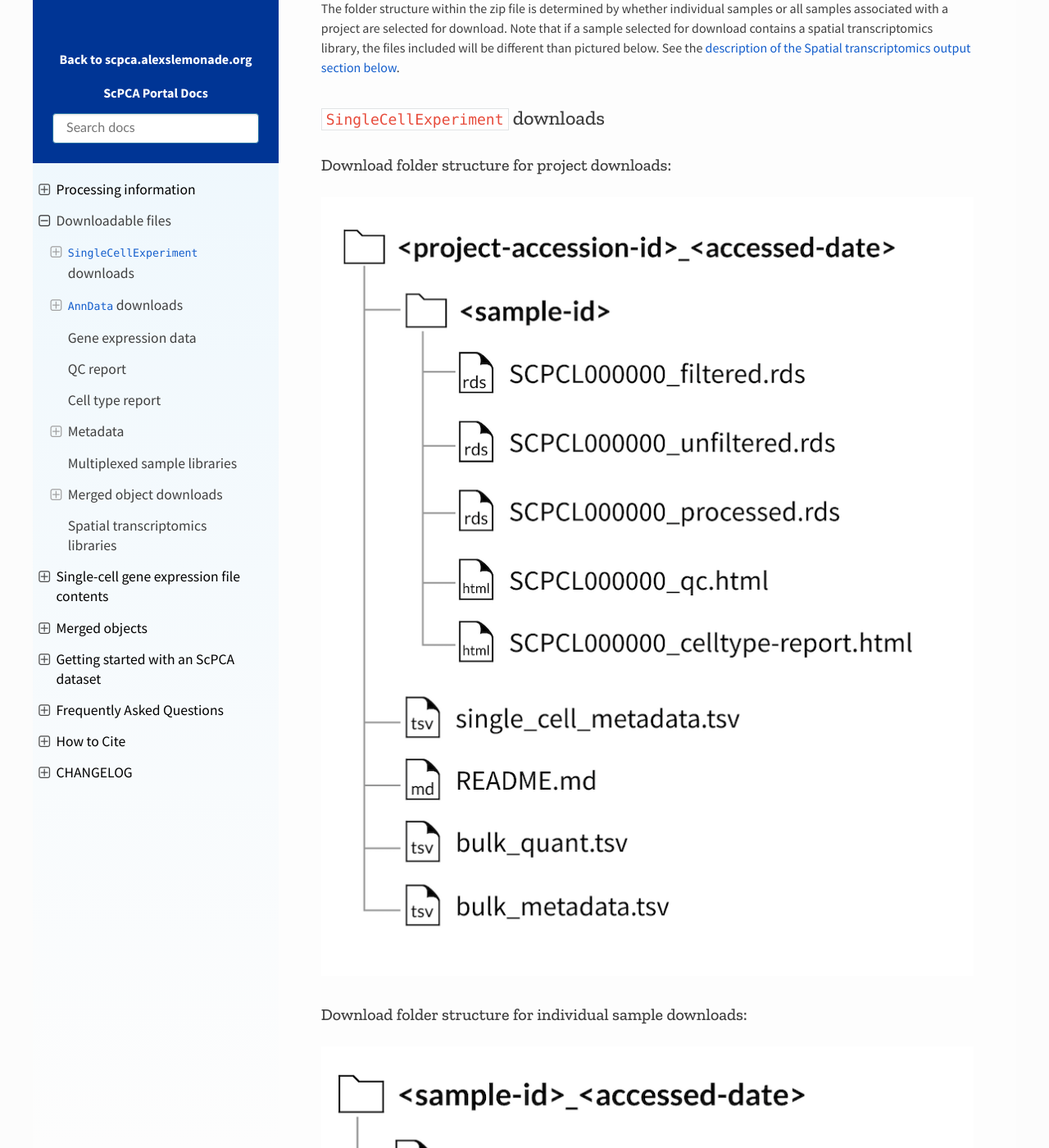
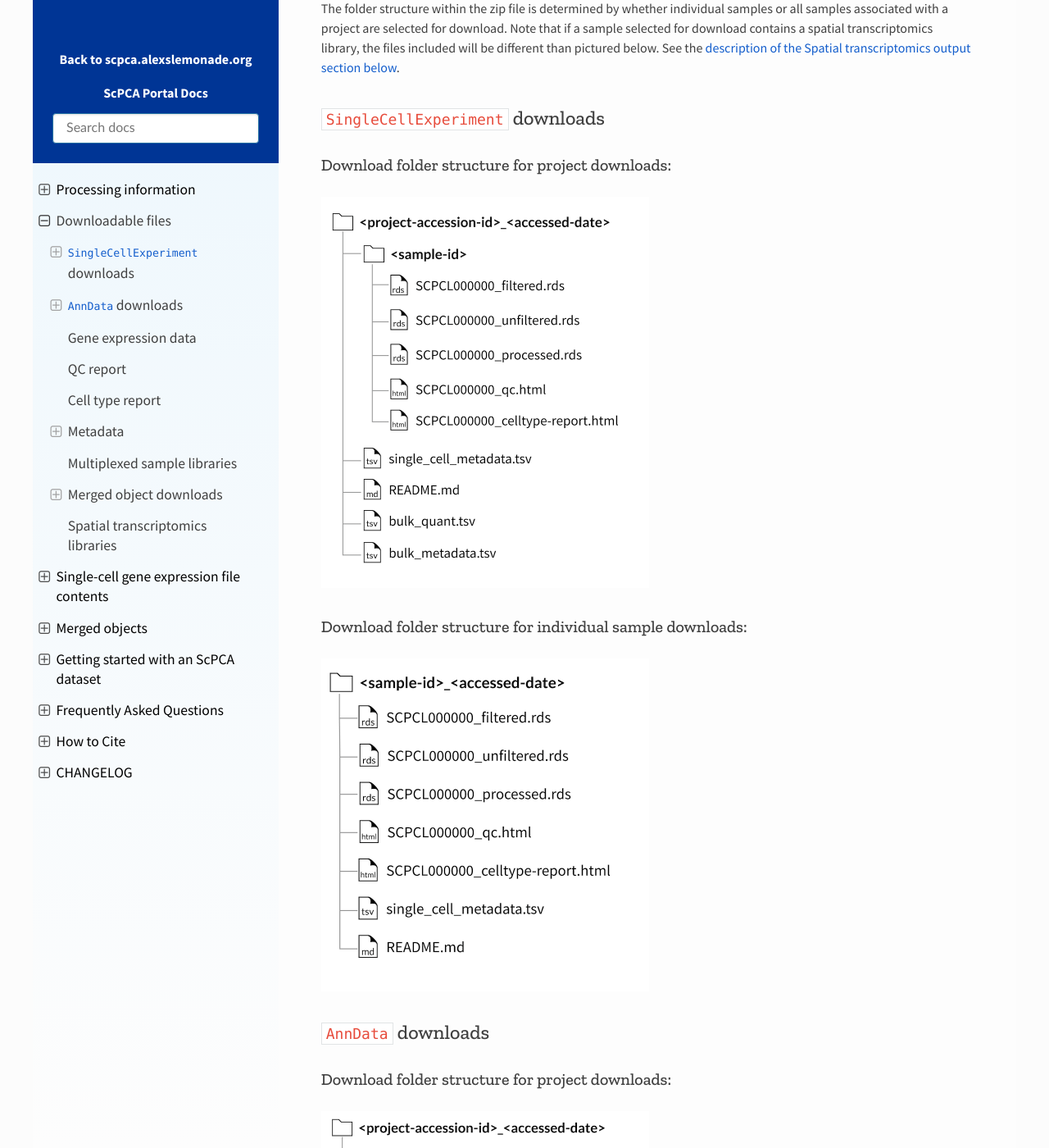
Before and after one commit to DongzeHE/scpca-docs, a Sphinx documentation site: the page built from docs/download_files.md, in a window 1280 px wide and 1400 px high, scrolled down 1178 px. Shown: the whole window at 82% size. Built offline with Sphinx 7.4.7 and the Read the Docs theme 2.0.0, drawn with Linux system fonts in a browser that asks for light colours.

Commit message:
set max width to 400

```diff
--- a/docs/_static/style.css
+++ b/docs/_static/style.css
@@ -11,6 +11,10 @@ body {
 .wy-nav-content {
   max-width: 900px;
   background: #fdfdfd;
+}
+
+.wy-nav-content img {
+  max-width: 400px;
 }
 
 h1,
```
